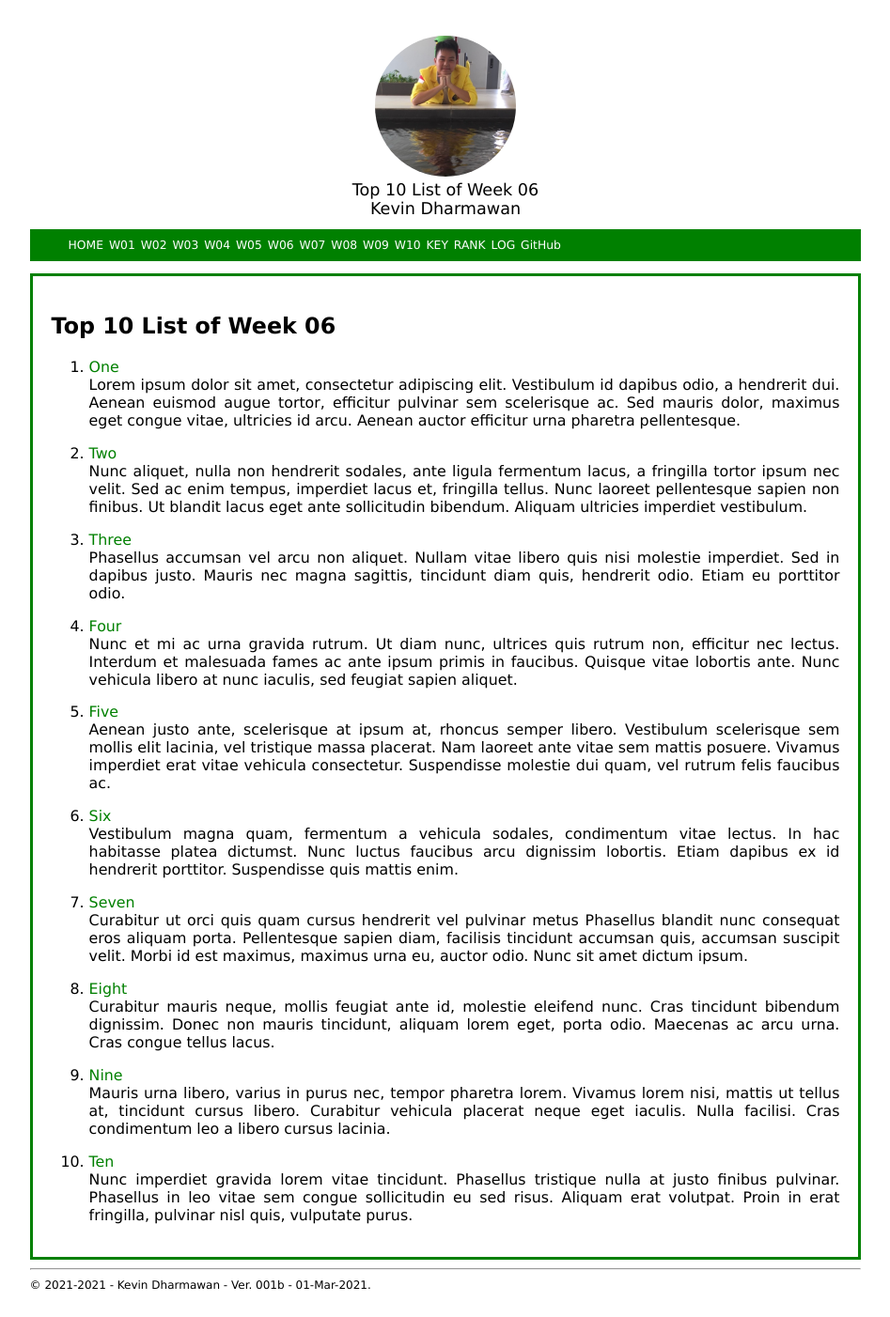
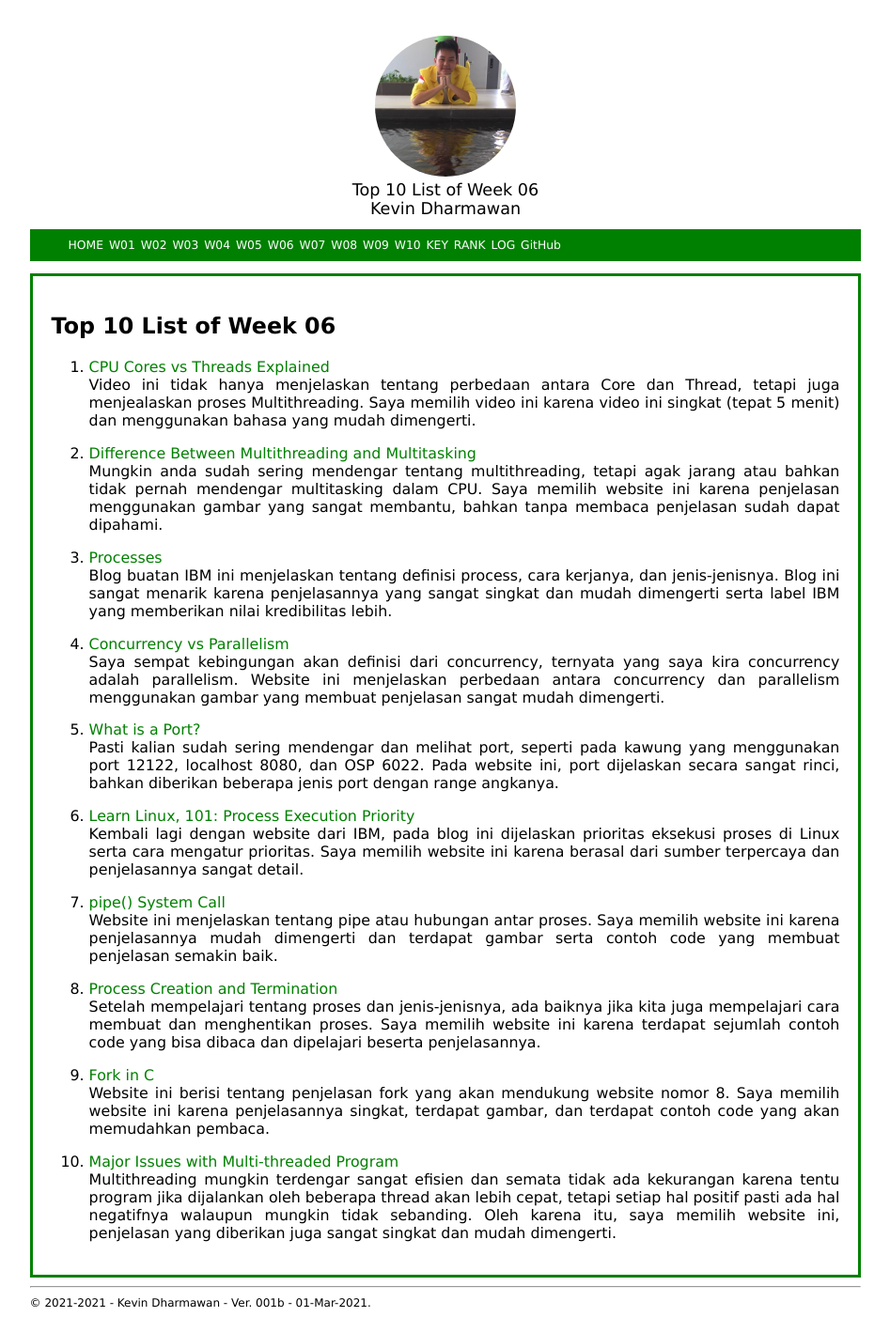
Before and after one commit to kevindharmawan/os211, a Jekyll site: the page built from w06.md, in a window 1280 px wide. Shown: the whole page at 94% size, without its empty margins (166-1113 px from the left). Built offline with Jekyll 4.4.1, drawn with Linux system fonts in a browser that asks for light colours; our own code applies the rules of GitHub Pages for plain Markdown files.

Commit message:
OS211 kevindharmawan

```diff
--- a/TXT/myrank.txt
+++ b/TXT/myrank.txt
@@ -15,3 +15,6 @@ ZCZC W03 MarioSerano
 ZCZC W04 machffud
 ZCZC W04 MarioSerano
 ZCZC W04 luthfifahlevi
+ZCZC W05 mackarelfish
+ZCZC W05 luthfifahlevi
+ZCZC W05 MarioSerano
--- a/w06.md
+++ b/w06.md
@@ -5,72 +5,42 @@ permalink: /W06/
 
 # Top 10 List of Week 06
 
-1. [One](https://en.wikipedia.org/wiki/1)<br>
-Lorem ipsum dolor sit amet, consectetur adipiscing elit.
-Vestibulum id dapibus odio, a hendrerit dui.
-Aenean euismod augue tortor, efficitur pulvinar sem scelerisque ac.
-Sed mauris dolor, maximus eget congue vitae, ultricies id arcu.
-Aenean auctor efficitur urna pharetra pellentesque.
+1. [CPU Cores vs Threads Explained](https://www.youtube.com/watch?v=hwTYDQ0zZOw)<br>
+Video ini tidak hanya menjelaskan tentang perbedaan antara Core dan Thread, tetapi juga menjealaskan proses Multithreading.
+Saya memilih video ini karena video ini singkat (tepat 5 menit) dan menggunakan bahasa yang mudah dimengerti.
 
-2. [Two](https://en.wikipedia.org/wiki/2)<br>
-Nunc aliquet, nulla non hendrerit sodales, ante ligula fermentum lacus, a fringilla tortor ipsum nec velit.
-Sed ac enim tempus, imperdiet lacus et, fringilla tellus.
-Nunc laoreet pellentesque sapien non finibus.
-Ut blandit lacus eget ante sollicitudin bibendum.
-Aliquam ultricies imperdiet vestibulum.
+2. [Difference Between Multithreading and Multitasking](https://www.ni.com/en-id/support/documentation/supplemental/07/differences-between-multithreading-and-multitasking-for-programm.html)<br>
+Mungkin anda sudah sering mendengar tentang multithreading, tetapi agak jarang atau bahkan tidak pernah mendengar multitasking dalam CPU.
+Saya memilih website ini karena penjelasan menggunakan gambar yang sangat membantu, bahkan tanpa membaca penjelasan sudah dapat dipahami.
 
-3. [Three](https://en.wikipedia.org/wiki/3)<br>
-Phasellus accumsan vel arcu non aliquet.
-Nullam vitae libero quis nisi molestie imperdiet.
-Sed in dapibus justo.
-Mauris nec magna sagittis, tincidunt diam quis, hendrerit odio.
-Etiam eu porttitor odio.
+3. [Processes](https://www.ibm.com/docs/en/aix/7.1?topic=processes-)<br>
+Blog buatan IBM ini menjelaskan tentang definisi process, cara kerjanya, dan jenis-jenisnya.
+Blog ini sangat menarik karena penjelasannya yang sangat singkat dan mudah dimengerti serta label IBM yang memberikan nilai kredibilitas lebih.
 
-4. [Four](https://en.wikipedia.org/wiki/4)<br>
-Nunc et mi ac urna gravida rutrum.
-Ut diam nunc, ultrices quis rutrum non, efficitur nec lectus.
-Interdum et malesuada fames ac ante ipsum primis in faucibus.
-Quisque vitae lobortis ante.
-Nunc vehicula libero at nunc iaculis, sed feugiat sapien aliquet.
+4. [Concurrency vs Parallelism](http://tutorials.jenkov.com/java-concurrency/concurrency-vs-parallelism.html)<br>
+Saya sempat kebingungan akan definisi dari concurrency, ternyata yang saya kira concurrency adalah parallelism.
+Website ini menjelaskan perbedaan antara concurrency dan parallelism menggunakan gambar yang membuat penjelasan sangat mudah dimengerti.
 
-5. [Five](https://en.wikipedia.org/wiki/5)<br>
-Aenean justo ante, scelerisque at ipsum at, rhoncus semper libero.
-Vestibulum scelerisque sem mollis elit lacinia, vel tristique massa placerat.
-Nam laoreet ante vitae sem mattis posuere.
-Vivamus imperdiet erat vitae vehicula consectetur.
-Suspendisse molestie dui quam, vel rutrum felis faucibus ac.
+5. [What is a Port?](https://whatismyipaddress.com/port)<br>
+Pasti kalian sudah sering mendengar dan melihat port, seperti pada kawung yang menggunakan port 12122, localhost 8080, dan OSP 6022.
+Pada website ini, port dijelaskan secara sangat rinci, bahkan diberikan beberapa jenis port dengan range angkanya.
 
-6. [Six](https://en.wikipedia.org/wiki/6)<br>
-Vestibulum magna quam, fermentum a vehicula sodales, condimentum vitae lectus.
-In hac habitasse platea dictumst.
-Nunc luctus faucibus arcu dignissim lobortis.
-Etiam dapibus ex id hendrerit porttitor.
-Suspendisse quis mattis enim.
+6. [Learn Linux, 101: Process Execution Priority](https://developer.ibm.com/technologies/linux/tutorials/l-lpic1-103-6/)<br>
+Kembali lagi dengan website dari IBM, pada blog ini dijelaskan prioritas eksekusi proses di Linux serta cara mengatur prioritas.
+Saya memilih website ini karena berasal dari sumber terpercaya dan penjelasannya sangat detail.
 
-7. [Seven](https://en.wikipedia.org/wiki/7)<br>
-Curabitur ut orci quis quam cursus hendrerit vel pulvinar metus
-Phasellus blandit nunc consequat eros aliquam porta.
-Pellentesque sapien diam, facilisis tincidunt accumsan quis, accumsan suscipit velit.
-Morbi id est maximus, maximus urna eu, auctor odio.
-Nunc sit amet dictum ipsum.
+7. [pipe() System Call](https://www.geeksforgeeks.org/pipe-system-call/)<br>
+Website ini menjelaskan tentang pipe atau hubungan antar proses.
+Saya memilih website ini karena penjelasannya mudah dimengerti dan terdapat gambar serta contoh code yang membuat penjelasan semakin baik.
 
-8. [Eight](https://en.wikipedia.org/wiki/8)<br>
-Curabitur mauris neque, mollis feugiat ante id, molestie eleifend nunc.
-Cras tincidunt bibendum dignissim.
-Donec non mauris tincidunt, aliquam lorem eget, porta odio.
-Maecenas ac arcu urna.
-Cras congue tellus lacus.
+8. [Process Creation and Termination](https://www.tutorialspoint.com/inter_process_communication/inter_process_communication_process_creation_termination)<br>
+Setelah mempelajari tentang proses dan jenis-jenisnya, ada baiknya jika kita juga mempelajari cara membuat dan menghentikan proses.
+Saya memilih website ini karena terdapat sejumlah contoh code yang bisa dibaca dan dipelajari beserta penjelasannya.
 
-9. [Nine](https://en.wikipedia.org/wiki/9)<br>
-Mauris urna libero, varius in purus nec, tempor pharetra lorem.
-Vivamus lorem nisi, mattis ut tellus at, tincidunt cursus libero.
-Curabitur vehicula placerat neque eget iaculis.
-Nulla facilisi.
-Cras condimentum leo a libero cursus lacinia.
+9. [Fork in C](https://www.geeksforgeeks.org/fork-system-call/)<br>
+Website ini berisi tentang penjelasan fork yang akan mendukung website nomor 8.
+Saya memilih website ini karena penjelasannya singkat, terdapat gambar, dan terdapat contoh code yang akan memudahkan pembaca.
 
-10. [Ten](https://en.wikipedia.org/wiki/10)<br>
-Nunc imperdiet gravida lorem vitae tincidunt.
-Phasellus tristique nulla at justo finibus pulvinar.
-Phasellus in leo vitae sem congue sollicitudin eu sed risus.
-Aliquam erat volutpat.
-Proin in erat fringilla, pulvinar nisl quis, vulputate purus.
+10. [Major Issues with Multi-threaded Program](https://www.tutorialspoint.com/major-issues-with-multi-threaded-programs)<br>
+Multithreading mungkin terdengar sangat efisien dan semata tidak ada kekurangan karena tentu program jika dijalankan oleh beberapa thread akan lebih cepat, tetapi setiap hal positif pasti ada hal negatifnya walaupun mungkin tidak sebanding.
+Oleh karena itu, saya memilih website ini, penjelasan yang diberikan juga sangat singkat dan mudah dimengerti.
```
Also changed, not shown: TXT/mylog.txt (+10 -1 lines), 6 other files.
